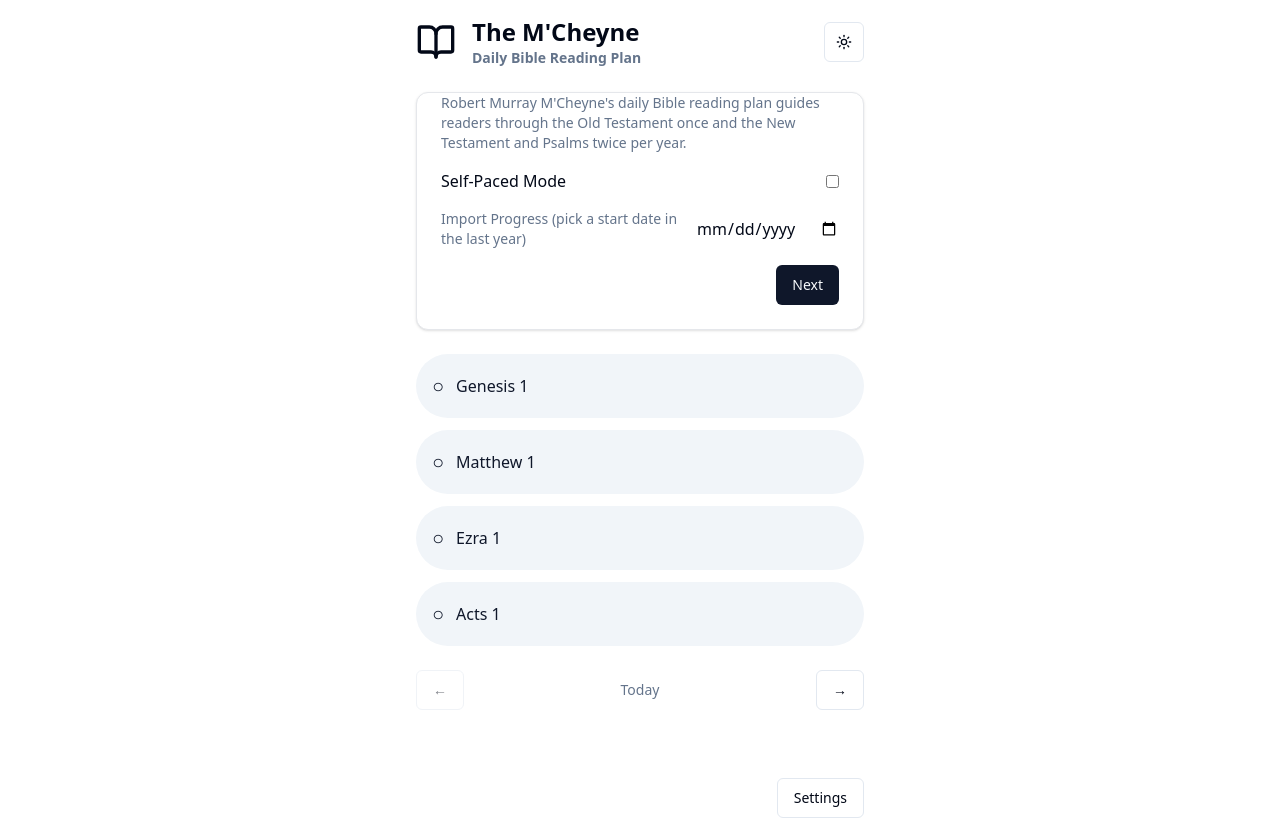
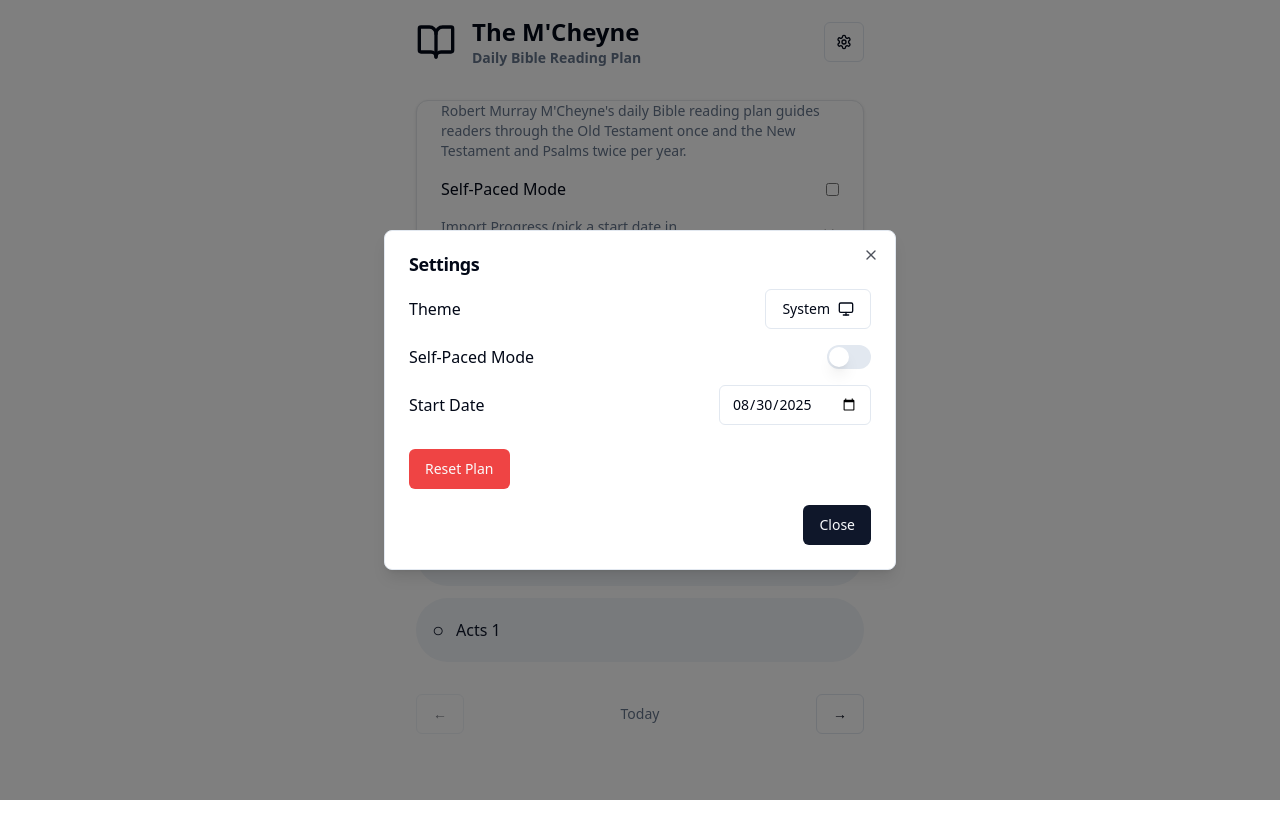
Before and after one commit to felipeS/mcheyne-web, a Next.js app: page /en in a window 1280 px wide. Both pictures are taken after a click on the button 844 px from the left and 42 px from the top of the page. Built offline with nearby package versions, Linux system fonts and the light colour scheme.

Commit message:
Add settings dialog and theme toggle functionality; update styles and localization

```diff
--- a/app/globals.css
+++ b/app/globals.css
@@ -63,8 +63,8 @@
     --destructive: 0 62.8% 30.6%;
     --destructive-foreground: 0 0% 100%;
 
-    --border: 0 0% 20%;
-    --input: 0 0% 20%;
+    --border: 0 0% 10%;
+    --input: 0 0% 10%;
     --ring: 0 0% 100%;
   }
 }
@@ -95,8 +95,8 @@
   --destructive: 0 62.8% 30.6%;
   --destructive-foreground: 0 0% 100%;
 
-  --border: 0 0% 20%;
-  --input: 0 0% 20%;
+  --border: 0 0% 10%;
+  --input: 0 0% 10%;
   --ring: 0 0% 100%;
 }
 
--- a/messages/en.json
+++ b/messages/en.json
@@ -14,6 +14,7 @@
   "settings": {
     "open": "Settings",
     "title": "Settings",
+    "theme": "Theme",
     "selfPaced": "Self-Paced Mode",
     "startDate": "Start Date",
     "reset": "Reset Plan",
--- a/messages/es.json
+++ b/messages/es.json
@@ -14,6 +14,7 @@
   "settings": {
     "open": "Ajustes",
     "title": "Ajustes",
+    "theme": "Tema",
     "selfPaced": "Modo autodidacta",
     "startDate": "Fecha de inicio",
     "reset": "Restablecer plan",
--- a/src/components/client-providers.tsx
+++ b/src/components/client-providers.tsx
@@ -4,6 +4,12 @@
 import { ServiceWorkerRegister } from "./service-worker-register";
 import { Analytics } from "@vercel/analytics/react";
 import { Header } from "./header";
+import { SettingsProvider, useSettings } from "@/context/SettingsContext";
+
+function HeaderWithSettings() {
+  const { openSettings } = useSettings();
+  return <Header onSettingsClick={openSettings} />;
+}
 
 export function ClientProviders({
   children,
@@ -16,12 +22,14 @@
 }) {
   return (
     <NextIntlClientProvider locale={locale} messages={messages} timeZone="UTC">
-      <ServiceWorkerRegister />
-      <div className="mx-auto max-w-screen-sm p-4 flex flex-col items-center gap-6">
-        <Header />
-        {children}
-      </div>
-      <Analytics />
+      <SettingsProvider>
+        <ServiceWorkerRegister />
+        <div className="mx-auto max-w-screen-sm p-4 flex flex-col items-center gap-8">
+          <HeaderWithSettings />
+          {children}
+        </div>
+        <Analytics />
+      </SettingsProvider>
     </NextIntlClientProvider>
   );
 }
--- a/src/components/header.tsx
+++ b/src/components/header.tsx
@@ -1,10 +1,10 @@
 "use client";
 
-import { BookOpen } from "lucide-react";
+import { BookOpen, Settings } from "lucide-react";
 import { useTranslations } from "next-intl";
-import { ThemeToggle } from "./theme-toggle";
+import { Button } from "@/components/ui/button";
 
-export function Header() {
+export function Header({ onSettingsClick }: { onSettingsClick: () => void }) {
   const t = useTranslations("app");
 
   return (
@@ -18,7 +18,9 @@
           </div>
         </div>
       </div>
-      <ThemeToggle />
+      <Button variant="outline" size="icon" onClick={onSettingsClick}>
+        <Settings className="h-4 w-4" />
+      </Button>
     </div>
   );
 }
--- a/src/components/settings-dialog.tsx
+++ b/src/components/settings-dialog.tsx
@@ -1,71 +1,104 @@
-"use client"
+"use client";
 
-import { usePlan } from '@/context/PlanProvider'
-import { Dialog, DialogContent, DialogFooter, DialogHeader, DialogTitle } from '@/components/ui/dialog'
-import { Button } from '@/components/ui/button'
-import { Switch } from '@/components/ui/switch'
-import { Label } from '@/components/ui/label'
-import { Input } from '@/components/ui/input'
-import { useTranslations } from 'next-intl'
-import { useState } from 'react'
+import { usePlan } from "@/context/PlanProvider";
+import {
+  Dialog,
+  DialogContent,
+  DialogFooter,
+  DialogHeader,
+  DialogTitle,
+} from "@/components/ui/dialog";
+import { Button } from "@/components/ui/button";
+import { Switch } from "@/components/ui/switch";
+import { Label } from "@/components/ui/label";
+import { Input } from "@/components/ui/input";
+import { useTranslations } from "next-intl";
+import { useState } from "react";
+import { ThemeToggle } from "./theme-toggle";
+import { useSettings } from "@/context/SettingsContext";
 
 export function SettingsDialog() {
-  const t = useTranslations('settings')
-  const { isSelfPaced, setSelfPaced, startDate, changeStartDate } = usePlan()
-  const [open, setOpen] = useState(false)
-  const [confirmReset, setConfirmReset] = useState(false)
+  const t = useTranslations("settings");
+  const { isSelfPaced, setSelfPaced, startDate, changeStartDate } = usePlan();
+  const { isOpen, closeSettings } = useSettings();
+  const [confirmReset, setConfirmReset] = useState(false);
 
   return (
     <div className="w-full max-w-md flex justify-end">
-      <Button variant="outline" onClick={() => setOpen(true)}>{t('open')}</Button>
-      <Dialog open={open} onOpenChange={setOpen}>
+      <Dialog open={isOpen} onOpenChange={closeSettings}>
         <DialogContent>
           <DialogHeader>
-            <DialogTitle>{t('title')}</DialogTitle>
+            <DialogTitle>{t("title")}</DialogTitle>
           </DialogHeader>
           <div className="space-y-4">
             <div className="flex items-center justify-between">
-              <div className="font-medium">{t('selfPaced')}</div>
+              <div className="text-md font-normal">{t("theme")}</div>
+              <ThemeToggle />
+            </div>
+            <div className="flex items-center justify-between">
+              <div className="text-md font-normal">{t("selfPaced")}</div>
               <Switch checked={isSelfPaced} onCheckedChange={setSelfPaced} />
             </div>
             {!isSelfPaced && (
               <div className="flex items-center justify-between gap-4">
-                <Label htmlFor="startDate" className="text-sm text-muted-foreground">{t('startDate')}</Label>
+                <Label className="text-md font-normal" htmlFor="startDate">
+                  {t("startDate")}
+                </Label>
                 <Input
                   id="startDate"
                   type="date"
                   className="w-auto"
                   value={formatDateInput(startDate)}
-                  onChange={e => changeStartDate(new Date(e.target.value))}
+                  onChange={(e) => changeStartDate(new Date(e.target.value))}
                 />
               </div>
             )}
-            <div className="border-t pt-2">
+            <div className=" pt-2">
               {!confirmReset ? (
-                <Button variant="destructive" onClick={() => setConfirmReset(true)}>{t('reset')}</Button>
+                <Button
+                  variant="destructive"
+                  onClick={() => setConfirmReset(true)}
+                >
+                  {t("reset")}
+                </Button>
               ) : (
                 <div className="flex items-center justify-between gap-2">
-                  <div className="text-sm text-muted-foreground">{t('resetConfirm')}</div>
+                  <div className="text-sm text-muted-foreground">
+                    {t("resetConfirm")}
+                  </div>
                   <div className="flex gap-2">
-                    <Button variant="outline" onClick={() => setConfirmReset(false)}>{t('cancel')}</Button>
-                    <Button variant="destructive" onClick={() => { changeStartDate(new Date()); setConfirmReset(false); }}>{t('reset')}</Button>
+                    <Button
+                      variant="outline"
+                      onClick={() => setConfirmReset(false)}
+                    >
+                      {t("cancel")}
+                    </Button>
+                    <Button
+                      variant="destructive"
+                      onClick={() => {
+                        changeStartDate(new Date());
+                        setConfirmReset(false);
+                      }}
+                    >
+                      {t("reset")}
+                    </Button>
                   </div>
                 </div>
               )}
             </div>
           </div>
           <DialogFooter>
-            <Button onClick={() => setOpen(false)}>{t('close')}</Button>
+            <Button onClick={closeSettings}>{t("close")}</Button>
           </DialogFooter>
         </DialogContent>
       </Dialog>
     </div>
-  )
+  );
 }
 
 function formatDateInput(d: Date) {
-  const y = d.getFullYear()
-  const m = String(d.getMonth()+1).padStart(2, '0')
-  const day = String(d.getDate()).padStart(2, '0')
-  return `${y}-${m}-${day}`
+  const y = d.getFullYear();
+  const m = String(d.getMonth() + 1).padStart(2, "0");
+  const day = String(d.getDate()).padStart(2, "0");
+  return `${y}-${m}-${day}`;
 }
--- a/src/components/theme-toggle.tsx
+++ b/src/components/theme-toggle.tsx
@@ -62,7 +62,7 @@
     );
   };
 
-  const getTooltip = () => {
+  const getLabel = () => {
     if (theme === "system") {
       return t("system");
     }
@@ -80,11 +80,11 @@
   return (
     <Button
       variant="outline"
-      size="icon"
       onClick={cycleTheme}
-      title={getTooltip()}
+      title={getLabel()}
       aria-label={t("toggleTheme")}
     >
+      <div className="text-md font-normal mr-2">{getLabel()}</div>
       {getIcon()}
     </Button>
   );
--- a/src/components/ui/dialog.tsx
+++ b/src/components/ui/dialog.tsx
@@ -1,23 +1,26 @@
-import * as React from 'react'
-import * as DialogPrimitive from '@radix-ui/react-dialog'
-import { X } from 'lucide-react'
-import { cn } from '@/lib/utils'
+import * as React from "react";
+import * as DialogPrimitive from "@radix-ui/react-dialog";
+import { X } from "lucide-react";
+import { cn } from "@/lib/utils";
 
-const Dialog = DialogPrimitive.Root
-const DialogTrigger = DialogPrimitive.Trigger
-const DialogPortal = DialogPrimitive.Portal
-const DialogClose = DialogPrimitive.Close
+const Dialog = DialogPrimitive.Root;
+const DialogTrigger = DialogPrimitive.Trigger;
+const DialogPortal = DialogPrimitive.Portal;
+const DialogClose = DialogPrimitive.Close;
 const DialogOverlay = React.forwardRef<
   React.ElementRef<typeof DialogPrimitive.Overlay>,
   React.ComponentPropsWithoutRef<typeof DialogPrimitive.Overlay>
 >(({ className, ...props }, ref) => (
   <DialogPrimitive.Overlay
     ref={ref}
-    className={cn('fixed inset-0 z-50 bg-black/50 data-[state=open]:animate-in data-[state=closed]:animate-out data-[state=closed]:fade-out-0 data-[state=open]:fade-in-0', className)}
+    className={cn(
+      "fixed inset-0 z-50 bg-black/50 data-[state=open]:animate-in data-[state=closed]:animate-out data-[state=closed]:fade-out-0 data-[state=open]:fade-in-0",
+      className
+    )}
     {...props}
   />
-))
-DialogOverlay.displayName = DialogPrimitive.Overlay.displayName
+));
+DialogOverlay.displayName = DialogPrimitive.Overlay.displayName;
 
 const DialogContent = React.forwardRef<
   React.ElementRef<typeof DialogPrimitive.Content>,
@@ -27,7 +30,10 @@
     <DialogOverlay />
     <DialogPrimitive.Content
       ref={ref}
-      className={cn('fixed left-1/2 top-1/2 z-50 grid w-full max-w-lg -translate-x-1/2 -translate-y-1/2 gap-4 border bg-background p-6 shadow-lg duration-200 data-[state=open]:animate-in data-[state=closed]:animate-out data-[state=closed]:fade-out-0 data-[state=open]:fade-in-0 sm:rounded-lg', className)}
+      className={cn(
+        "fixed left-1/2 top-1/2 z-50 grid w-full max-w-lg -translate-x-1/2 -translate-y-1/2 gap-4 border border-border bg-background p-6 shadow-lg duration-200 data-[state=closed]:fade-out-0 data-[state=open]:fade-in-0 data-[state=open]:zoom-in-95 data-[state=closed]:zoom-out-95 rounded-lg",
+        className
+      )}
       {...props}
     >
       {children}
@@ -37,34 +43,63 @@
       </DialogPrimitive.Close>
     </DialogPrimitive.Content>
   </DialogPortal>
-))
-DialogContent.displayName = DialogPrimitive.Content.displayName
+));
+DialogContent.displayName = DialogPrimitive.Content.displayName;
 
-const DialogHeader = ({ className, ...props }: React.HTMLAttributes<HTMLDivElement>) => (
-  <div className={cn('flex flex-col space-y-1.5 text-center sm:text-left', className)} {...props} />
-)
-DialogHeader.displayName = 'DialogHeader'
+const DialogHeader = ({
+  className,
+  ...props
+}: React.HTMLAttributes<HTMLDivElement>) => (
+  <div
+    className={cn(
+      "flex flex-col space-y-1.5 text-center sm:text-left",
+      className
+    )}
+    {...props}
+  />
+);
+DialogHeader.displayName = "DialogHeader";
 
-const DialogFooter = ({ className, ...props }: React.HTMLAttributes<HTMLDivElement>) => (
-  <div className={cn('flex flex-col-reverse sm:flex-row sm:justify-end sm:space-x-2', className)} {...props} />
-)
-DialogFooter.displayName = 'DialogFooter'
+const DialogFooter = ({
+  className,
+  ...props
+}: React.HTMLAttributes<HTMLDivElement>) => (
+  <div
+    className={cn(
+      "flex flex-col-reverse sm:flex-row sm:justify-end sm:space-x-2",
+      className
+    )}
+    {...props}
+  />
+);
+DialogFooter.displayName = "DialogFooter";
 
 const DialogTitle = React.forwardRef<
   React.ElementRef<typeof DialogPrimitive.Title>,
   React.ComponentPropsWithoutRef<typeof DialogPrimitive.Title>
 >(({ className, ...props }, ref) => (
-  <DialogPrimitive.Title ref={ref} className={cn('text-lg font-semibold leading-none tracking-tight', className)} {...props} />
-))
-DialogTitle.displayName = DialogPrimitive.Title.displayName
+  <DialogPrimitive.Title
+    ref={ref}
+    className={cn(
+      "text-lg font-semibold leading-none tracking-tight",
+      className
+    )}
+    {...props}
+  />
+));
+DialogTitle.displayName = DialogPrimitive.Title.displayName;
 
 const DialogDescription = React.forwardRef<
   React.ElementRef<typeof DialogPrimitive.Description>,
   React.ComponentPropsWithoutRef<typeof DialogPrimitive.Description>
 >(({ className, ...props }, ref) => (
-  <DialogPrimitive.Description ref={ref} className={cn('text-sm text-muted-foreground', className)} {...props} />
-))
-DialogDescription.displayName = DialogPrimitive.Description.displayName
+  <DialogPrimitive.Description
+    ref={ref}
+    className={cn("text-sm text-muted-foreground", className)}
+    {...props}
+  />
+));
+DialogDescription.displayName = DialogPrimitive.Description.displayName;
 
 export {
   Dialog,
@@ -75,4 +110,4 @@
   DialogTitle,
   DialogDescription,
   DialogClose,
-}
+};
--- /dev/null
+++ b/src/context/SettingsContext.tsx
@@ -0,0 +1,34 @@
+"use client";
+
+import { createContext, useContext, useState, ReactNode } from "react";
+
+interface SettingsContextType {
+  isOpen: boolean;
+  openSettings: () => void;
+  closeSettings: () => void;
+}
+
+const SettingsContext = createContext<SettingsContextType | undefined>(
+  undefined
+);
+
+export function SettingsProvider({ children }: { children: ReactNode }) {
+  const [isOpen, setIsOpen] = useState(false);
+
+  const openSettings = () => setIsOpen(true);
+  const closeSettings = () => setIsOpen(false);
+
+  return (
+    <SettingsContext.Provider value={{ isOpen, openSettings, closeSettings }}>
+      {children}
+    </SettingsContext.Provider>
+  );
+}
+
+export function useSettings() {
+  const context = useContext(SettingsContext);
+  if (context === undefined) {
+    throw new Error("useSettings must be used within a SettingsProvider");
+  }
+  return context;
+}
```
Also changed, not shown: src/components/reading-selection.tsx (+25 -20 lines), 1 other file (tests, documents, lock files or other folders).
